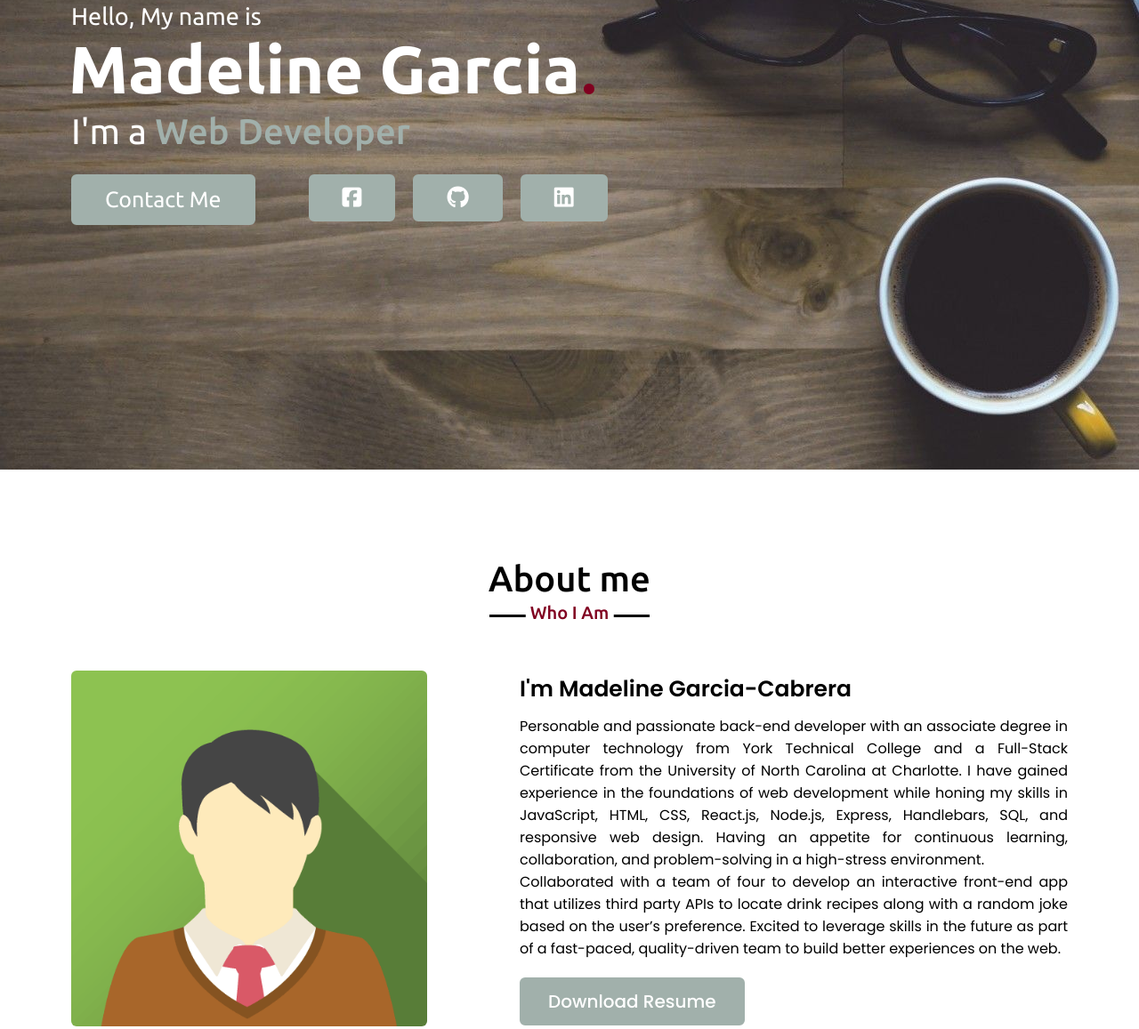
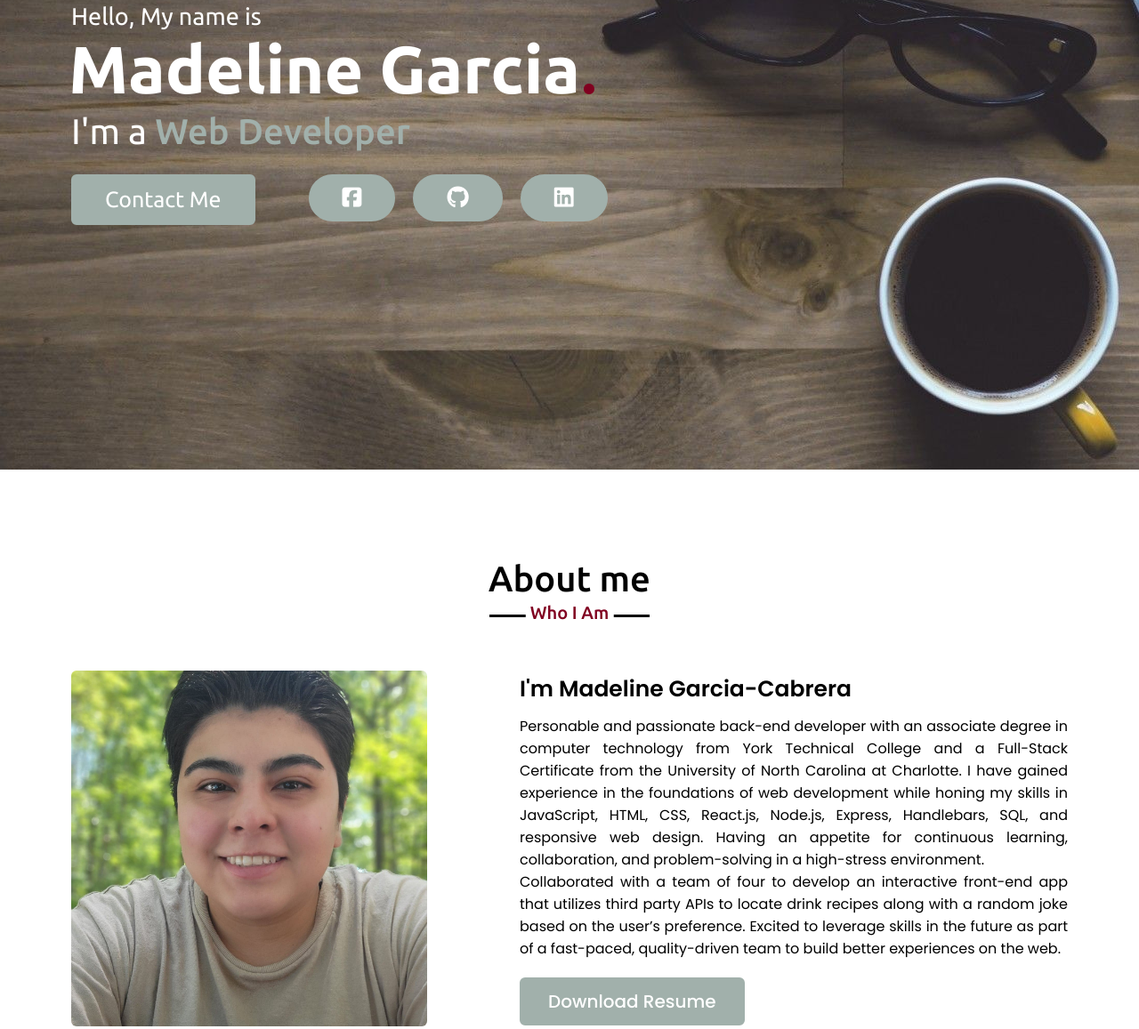
Before and after one commit to maddi124/Portfolio, a plain HTML site: page index.html in a window 1280 px wide. Shown: the part 272-1429 px from the top of the page at 89% size. Drawn offline with nearby package versions, Linux system fonts and the light colour scheme.

Commit message:
added img

```diff
--- a/assets/css/style.css
+++ b/assets/css/style.css
@@ -126,6 +126,11 @@
 .links li{
     margin: 0 10px;
 }
+.site-content .links .site{
+    font-size: 25px;
+    border-radius: 50px;
+}
+
 /* About me section */
 section{
     padding: 100px 0;
--- a/index.html
+++ b/index.html
@@ -39,9 +39,9 @@
                 <div class="site-content">
                     <a href="#">Contact Me</a>
                         <ul class=" links">
-                            <li><a href="https://www.facebook.com/madeline.garcia.355"><i class="fa-brands fa-facebook-square"></a></i></li>
-                            <li><a href="https://github.com/maddi124"><i class="fa-brands fa-github"></a></i></li>
-                            <li><a href="https://www.linkedin.com/in/madeline-garcia-cabrera-790580210/"><i class="fa-brands fa-linkedin"></a></i>
+                            <li><a class="site" href="https://www.facebook.com/madeline.garcia.355"><i class="fa-brands fa-facebook-square"></a></i></li>
+                            <li><a class="site" href="https://github.com/maddi124"><i class="fa-brands fa-github"></a></i></li>
+                            <li><a class="site" href="https://www.linkedin.com/in/madeline-garcia-cabrera-790580210/"><i class="fa-brands fa-linkedin"></a></i>
                         </ul>
                 </div>
             </div>
@@ -53,7 +53,7 @@
                 <h2 class="title">About me</h2>
             <div class="about-content">
                 <div class="column left">
-                    <img src="./assets/images/avatar.png" alt="">
+                    <img src="./assets/images/madeline3.5.jpg" alt="Madeline Cabrera">
                 </div>
                 <div class="column right">
                     <p class="text">I'm Madeline Garcia-Cabrera</p>
```
Also changed, not shown: assets/images/madeline3.5.jpg (added).
